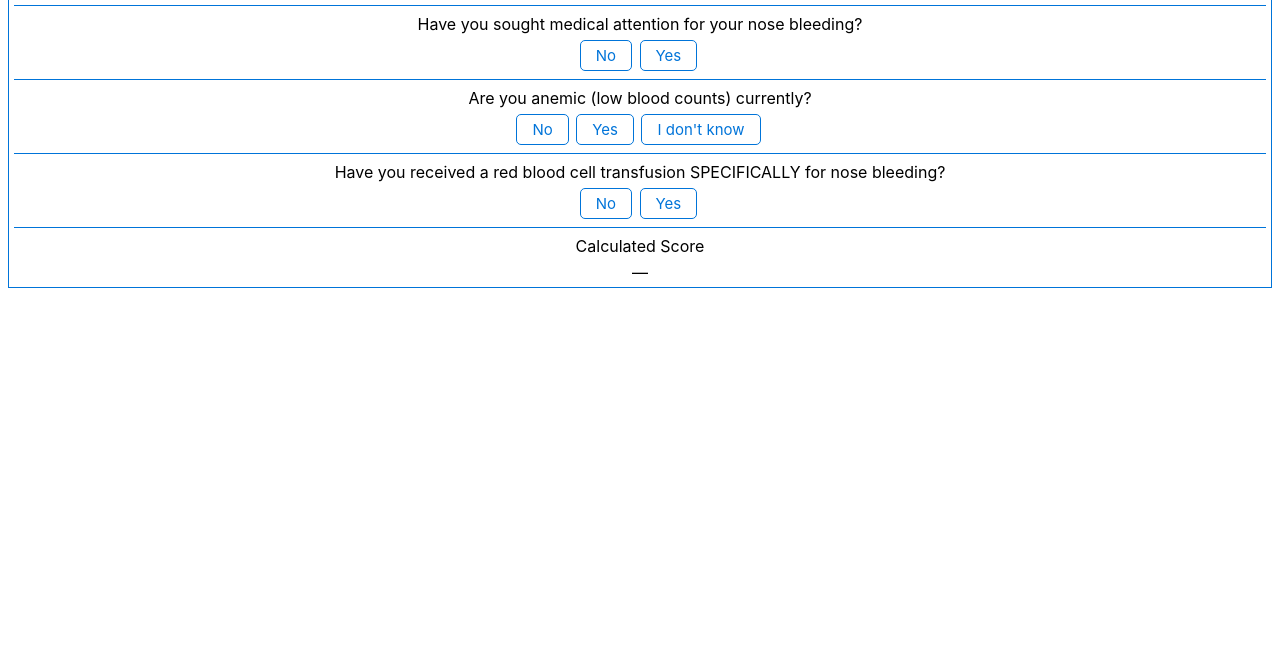
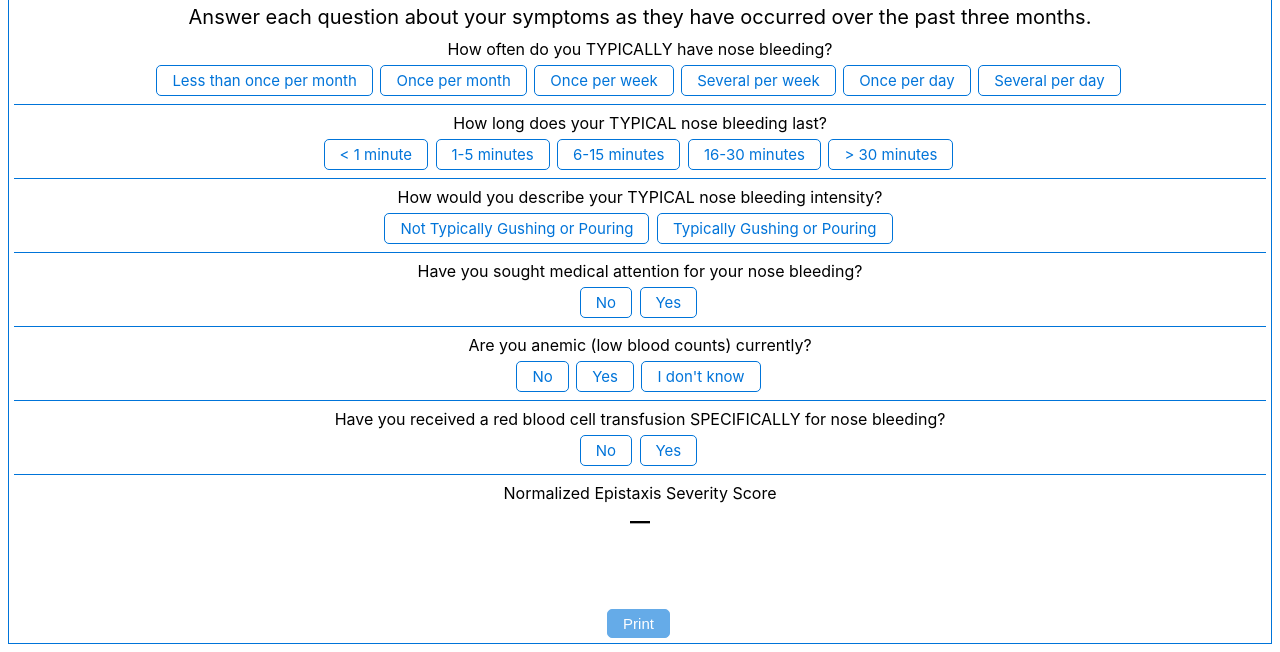
Before and after one commit to btholt/hhtess, a website: page src/index.html in a window 1280 px wide. Shown: the part 225-877 px from the top of the page. Before the commit the page ends 800 px from the top, so only its background shows below. Drawn offline with Linux system fonts and the light colour scheme.

Commit message:
add print, fix score

```diff
--- a/src/index.html
+++ b/src/index.html
@@ -1,11 +1,11 @@
 <!DOCTYPE html>
 <html lang="en">
   <head>
-  <meta charset="UTF-8">
-  <meta http-equiv="X-UA-Compatible" content="IE=edge">
-  <meta name="viewport" content="width=device-width, initial-scale=1.0">
+    <meta charset="UTF-8" />
+    <meta http-equiv="X-UA-Compatible" content="IE=edge" />
+    <meta name="viewport" content="width=device-width, initial-scale=1.0" />
     <title>HHTESS.com</title>
-  <link rel="stylesheet" href="style.css">
+    <link rel="stylesheet" href="style.css" />
   </head>
   <body>
     <div id="target">not rendered</div>
--- a/src/lib.js
+++ b/src/lib.js
@@ -1,68 +1,55 @@
-const NORMALIZING_DENOMINATOR = 2.76;
+const NORMALIZING_DENOMINATOR = 0.276;
 
 const questions = [
   {
     text: "How often do you TYPICALLY have nose bleeding?",
     options: [
-      { text: "Less than once per month", weight: 0 },
-      { text: "Once per month", weight: 1 },
-      { text: "Once per week", weight: 2 },
-      { text: "Several per week", weight: 3 },
-      { text: "Once per day", weight: 4 },
-      { text: "Several per day", weight: 5 },
+      { text: "Less than once per month" },
+      { text: "Once per month" },
+      { text: "Once per week" },
+      { text: "Several per week" },
+      { text: "Once per day" },
+      { text: "Several per day" },
     ],
     numerator: 0.14,
-    denominator: 0.7,
   },
   {
     text: "How long does your TYPICAL nose bleeding last?",
     options: [
-      { text: "< 1 minute", weight: 0 },
-      { text: "1-5 minutes", weight: 0 },
-      { text: "6-15 minutes", weight: 0 },
-      { text: "16-30 minutes", weight: 0 },
-      { text: "> 30 minutes", weight: 0 },
+      { text: "< 1 minute" },
+      { text: "1-5 minutes" },
+      { text: "6-15 minutes" },
+      { text: "16-30 minutes" },
+      { text: "> 30 minutes" },
     ],
     numerator: 0.25,
-    denominator: 1,
   },
   {
     text: "How would you describe your TYPICAL nose bleeding intensity?",
     options: [
-      { text: "Not Typically Gushing or Pouring", weight: 0 },
-      { text: "Typically Gushing or Pouring", weight: 0 },
+      { text: "Not Typically Gushing or Pouring" },
+      { text: "Typically Gushing or Pouring" },
     ],
     numerator: 0.25,
-    denominator: 0.25,
   },
   {
     text: "Have you sought medical attention for your nose bleeding?",
-    options: [
-      { text: "No", weight: 0 },
-      { text: "Yes", weight: 0 },
-    ],
+    options: [{ text: "No" }, { text: "Yes" }],
     numerator: 0.3,
-    denominator: 0.3,
   },
   {
     text: "Are you anemic (low blood counts) currently?",
     options: [
-      { text: "No", weight: 0 },
-      { text: "Yes", weight: 0 },
-      { text: "I don't know", weight: 0 },
+      { text: "No" },
+      { text: "Yes" },
+      { text: "I don't know", override: "0" },
     ],
     numerator: 0.2,
-    denominator: 0.2,
   },
   {
-    text:
-      "Have you received a red blood cell transfusion SPECIFICALLY for nose bleeding?",
-    options: [
-      { text: "No", weight: 0 },
-      { text: "Yes", weight: 0 },
-    ],
+    text: "Have you received a red blood cell transfusion SPECIFICALLY for nose bleeding?",
+    options: [{ text: "No" }, { text: "Yes" }],
     numerator: 0.31,
-    denominator: 0.31,
   },
 ];
 
@@ -73,8 +60,10 @@ const templateQuestion = ({ text, options }, id) => `
   </p>
   ${options
     .map(
-      ({ text }, index) => `
-      <input type="radio" id="epistaxis-${id}-${index}" name="epistaxis-${id}" value="${index}" />
+      ({ text, override }, index) => `
+      <input type="radio" id="epistaxis-${id}-${index}" name="epistaxis-${id}" value="${
+        override ? override : index
+      }" />
       <label for="epistaxis-${id}-${index}">
       ${text}
       </label>
@@ -87,16 +76,21 @@ const templateQuestion = ({ text, options }, id) => `
 
 const templateControls = () => `
   <div>
-    <!-- <button type="submit">Calculate Score</button> -->
     <div>
-      <p>Calculated Score</p>
+      <p>Normalized Epistaxis Severity Score</p>
       <div id="epistaxis-score"> — </div>
+      <img class="hidden" id="scale" src="./scale.png" alt="scale of severity of scores. 0 through 1 are none, 1 through 4 are mild, 4 through 7 are moderate, and 7 through 10 are severe" />
+      <div>
+        <button id="print" type="button" disabled="disabled">Print</button>
+      </div>
     </div>
   </div>
 `;
 
 const templateApp = () => `
   <form id="epistaxis-form">
+    <img src="./logo.png" alt="cure htt logo" class="cure-htt-logo" />
+    <p class="instructions">Answer each question about your symptoms as they have occurred over the past three months.</p>
     ${questions.map(templateQuestion).join("\n")}
     ${templateControls()}
   </form>
@@ -115,6 +109,9 @@ window.epistaxisRenderTo = (targetId = "target") => {
   const node = document.getElementById(targetId);
   node.innerHTML = templateApp();
   const form = document.getElementById("epistaxis-form");
+  const printBtn = document.getElementById("print");
+  const scale = document.getElementById("scale");
+  const score = document.getElementById("epistaxis-score");
 
   form.addEventListener("click", (e) => {
     const data = Array.from(new FormData(form).entries());
@@ -123,6 +120,10 @@ window.epistaxisRenderTo = (targetId = "target") => {
     }
 
     const value = calculateScore(data.map(([_, val]) => val));
-    document.getElementById("epistaxis-score").innerText = value.toFixed(3);
+    score.innerText = value.toFixed(2);
+    scale.classList.remove("hidden");
+    printBtn.removeAttribute("disabled");
   });
+
+  printBtn.addEventListener("click", () => window.print());
 };
--- a/src/style.css
+++ b/src/style.css
@@ -10,7 +10,7 @@
   box-sizing: border-box;
 }
 
-#epistaxis-form label {
+#epistaxis-form label, #epistaxis-form #print {
   color: #0074d9;
   background-color: white;
   border-radius: 5px;
@@ -27,9 +27,14 @@
   display: none;
 }
 
-#epistaxis-form input[type="radio"]:checked + label {
+#epistaxis-form input[type="radio"]:checked + label, #epistaxis-form #print {
   background-color: #0074d9;
   color: white;
+}
+
+#epistaxis-form #print:disabled {
+  opacity: .6;
+  cursor: not-allowed;
 }
 
 #epistaxis-form .epistaxis-question {
@@ -41,3 +46,37 @@
 #epistaxis-form p {
   margin: 3px 0 6px 0;
 }
+
+#epistaxis-form .instructions {
+  font-size: 20px;
+  margin-bottom: 10px;
+}
+
+#epistaxis-form img {
+  max-width: 450px;
+  margin: 15px auto;
+  width: 100%;
+}
+
+#epistaxis-form .hidden {
+  visibility: hidden;
+}
+
+#epistaxis-score {
+  font-size: 20px;
+  font-weight: bold;
+}
+
+@media print {
+  #epistaxis-form label {
+    display: none;
+  }
+
+  #epistaxis-form input[type="radio"]:checked + label {
+    display: inline-block;
+  }
+
+  #epistaxis-form #print {
+    display: none;
+  }
+}
```
Also changed, not shown: src/logo.png (added), src/scale.png (added). Lines whose indentation alone changed are shown as unchanged.
